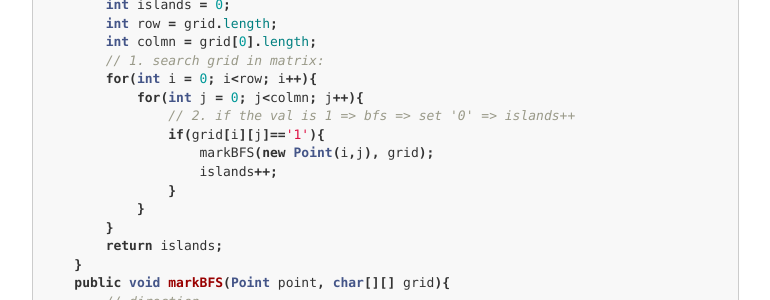
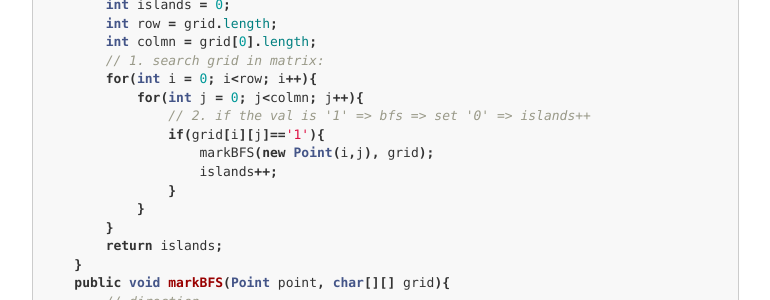
Before and after one commit to faushine/faushine.github.io, a Jekyll site: the page built from _posts/2019-06-09-BFS.md, in a window 1280 px wide and 900 px high, scrolled down 4005 px. Shown: the part 152-452 px from the top of the window, without its empty margins (233-1003 px from the left). Built offline with Jekyll 4.4.1, drawn with Linux system fonts in a browser that asks for light colours; nearby versions of some CDN libraries; comment, search, counter and statistics services are not loaded.

Commit message:
add new problem

```diff
--- a/_posts/2019-06-09-BFS.md
+++ b/_posts/2019-06-09-BFS.md
@@ -218,7 +218,7 @@ class Solution {
         // 1. search grid in matrix:
         for(int i = 0; i<row; i++){
             for(int j = 0; j<colmn; j++){
-                // 2. if the val is 1 => bfs => set '0' => islands++
+                // 2. if the val is '1' => bfs => set '0' => islands++
                 if(grid[i][j]=='1'){
                     markBFS(new Point(i,j), grid);
                     islands++;
```
